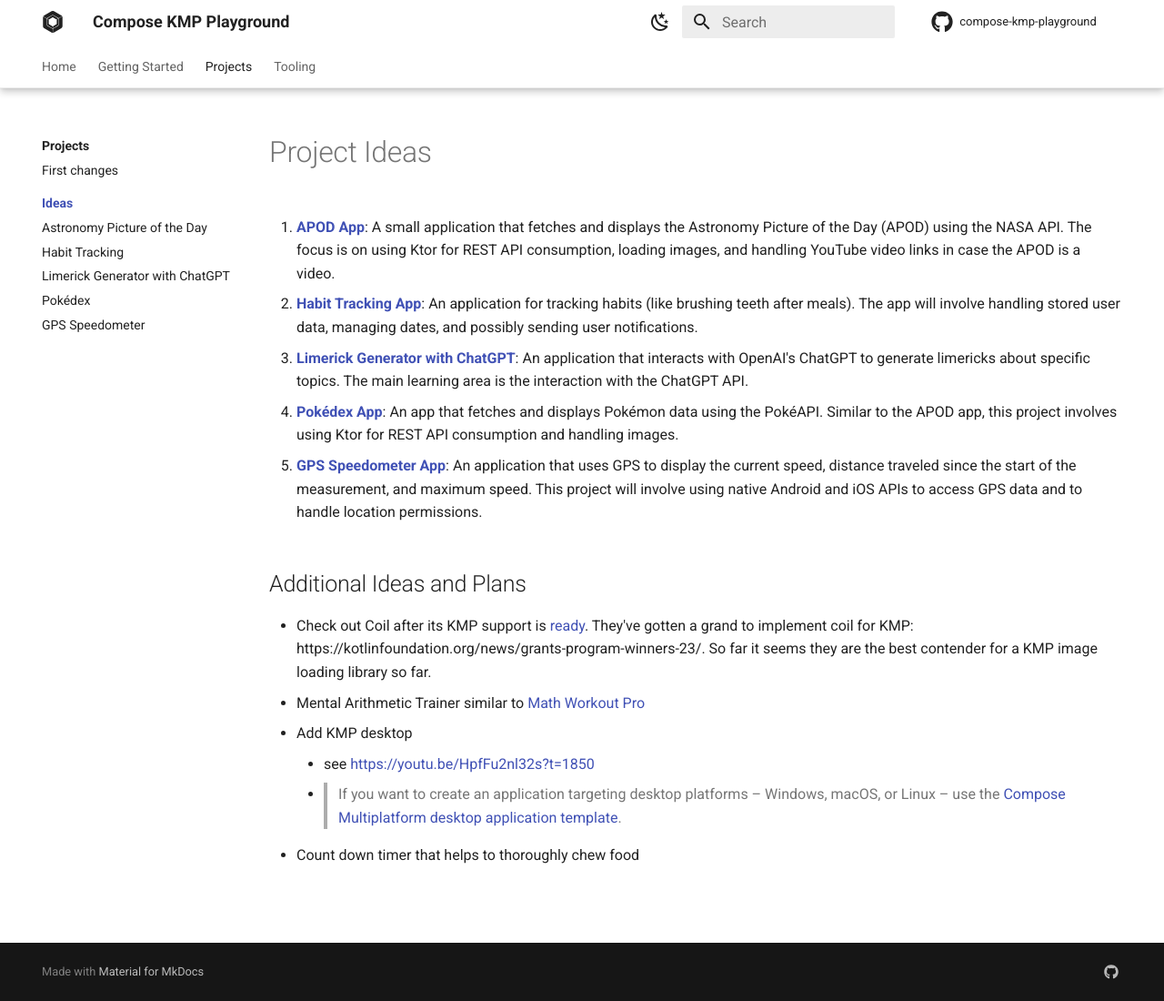
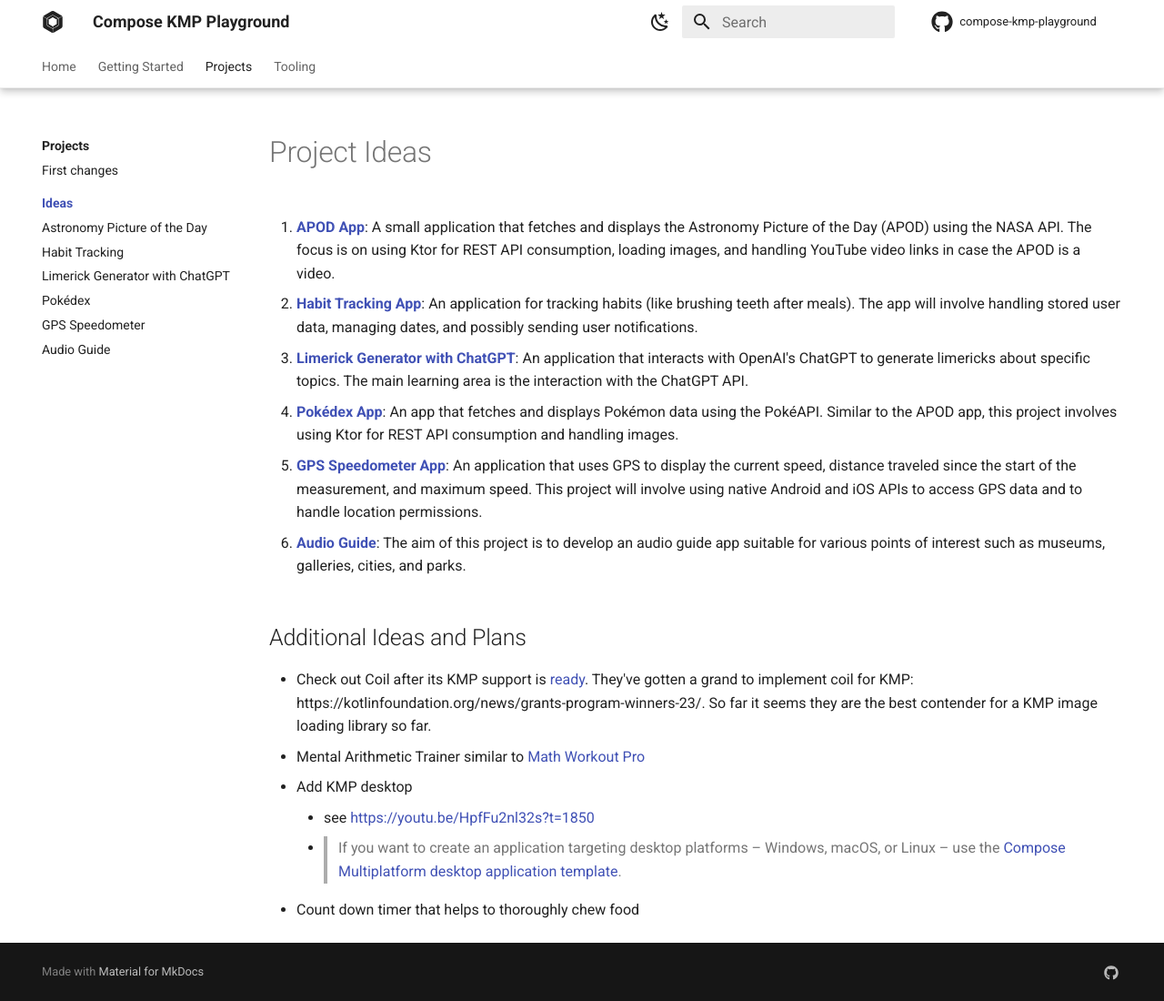
Before and after one commit to addyi/compose-kmp-playground, an MkDocs documentation site: the page built from docs/projects/ideas/index.md, in a window 1280 px wide and 1100 px high. Shown: the whole window at 91% size. Built offline with MkDocs 1.6.1 and Material for MkDocs 9.7.7, drawn with Linux system fonts in a browser that asks for light colours; comment, search, counter and statistics services are not loaded.

Commit message:
Add audio guide project idea (#16)

```diff
--- a/docs/projects/ideas/index.md
+++ b/docs/projects/ideas/index.md
@@ -22,6 +22,9 @@
    measurement, and maximum speed. This project will involve using native Android and iOS APIs to access GPS data and to handle location
    permissions.
 
+6. [**Audio Guide**](audio-guide.md): The aim of this project is to develop an audio guide app suitable for various points of interest such
+   as museums, galleries, cities, and parks.
+
 ## Additional Ideas and Plans
 
 - Check out Coil after its KMP support is [ready](https://github.com/coil-kt/coil/issues/842#issuecomment-1622516075). They've gotten a
--- a/mkdocs.yml
+++ b/mkdocs.yml
@@ -85,6 +85,7 @@
           - Limerick Generator with ChatGPT: projects/ideas/limerick.md
           - Pokédex: projects/ideas/pokedex.md
           - GPS Speedometer: projects/ideas/speed.md
+          - Audio Guide: projects/ideas/audio-guide.md
 
   - Tooling:
       - tooling/index.md
```
Also changed, not shown: docs/projects/ideas/audio-guide.md (added, +33 -0 lines).
